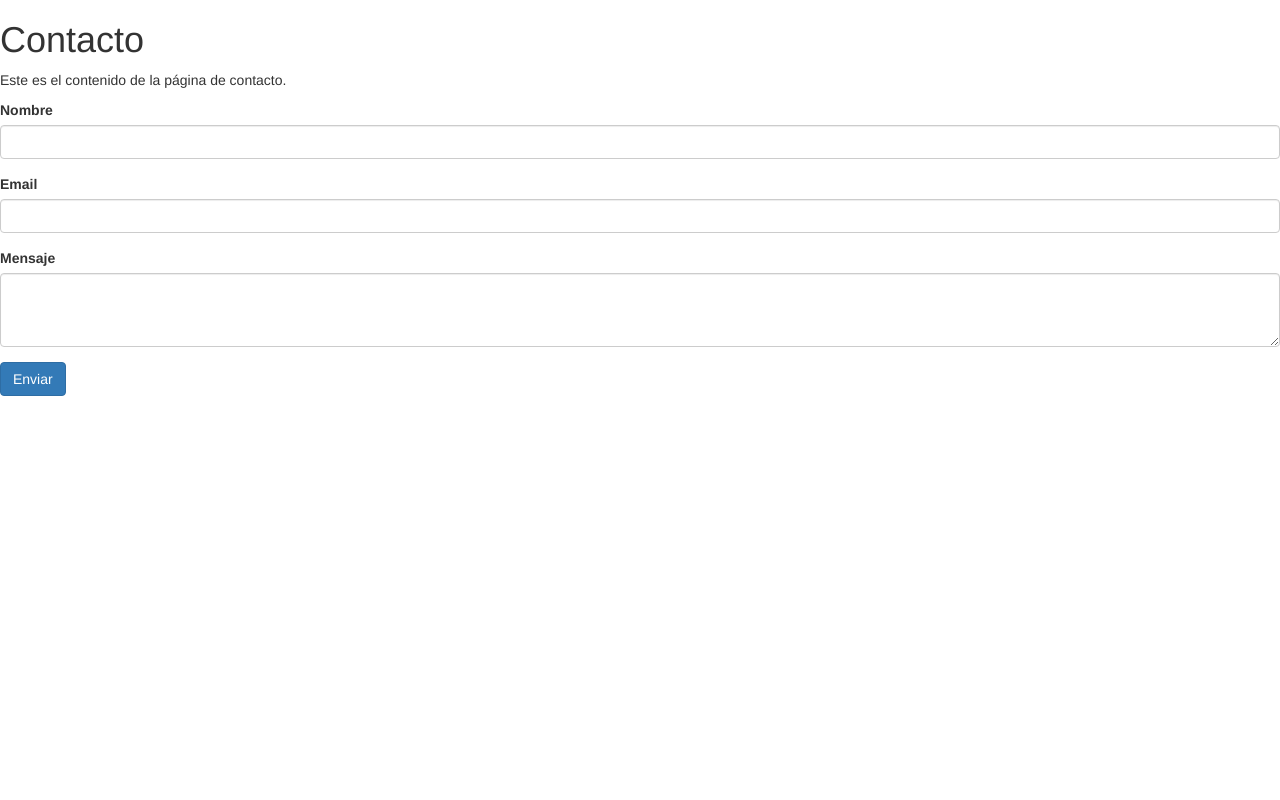
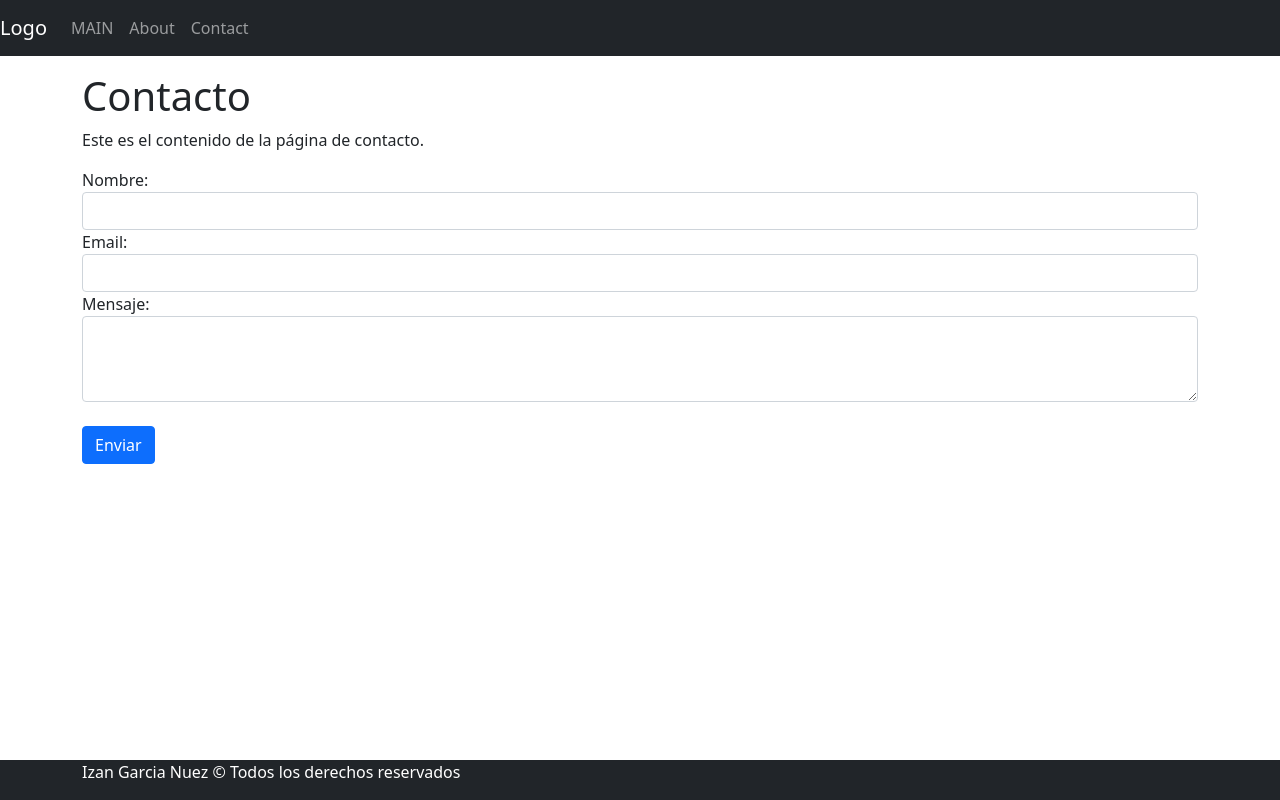
Before and after one commit to izangarciaa/Pycharm, a Flask app: page /contact in a window 1280 px wide. Run offline with Flask 3, Linux system fonts and the light colour scheme; some libraries are stand-ins or nearby versions.

Commit message:
Segundo Commit, pagina terminada

```diff
--- a/main.py
+++ b/main.py
@@ -1,6 +1,5 @@
 from flask import Flask, render_template
 from flask_bootstrap import Bootstrap
-
 app = Flask(__name__)
 bootstrap = Bootstrap(app)
 
--- /dev/null
+++ b/package.json
@@ -0,0 +1,5 @@
+{
+  "dependencies": {
+    "bootstrap": "^5.2.3"
+  }
+}
--- a/templates/base.html
+++ b/templates/base.html
@@ -1,35 +1,42 @@
-<!doctype html>
-{% extends 'bootstrap/base.html' %}
-
+<!DOCTYPE html>
 <html>
 <head>
-    <title>{% block title %}{% endblock %}</title>
-    <meta charset="utf-8">
-    <meta name="viewport" content="width=device-width, initial-scale=1">
-    <link rel="stylesheet" href="{{ url_for('static', filename='css/bootstrap.min.css') }}">
+    <title>Mi sitio web</title>
+<link href="https://cdn.jsdelivr.net/npm/bootstrap@5.0.2/dist/css/bootstrap.min.css" rel="stylesheet" integrity="sha384-EVSTQN3/azprG1Anm3QDgpJLIm9Nao0Yz1ztcQTwFspd3yD65VohhpuuCOmLASjC" crossorigin="anonymous">
 </head>
 <body>
-    <nav class="navbar navbar-expand-lg navbar-light bg-light">
-        <a class="navbar-brand" href="#">Mi Sitio Web</a>
-        <button class="navbar-toggler" type="button" data-toggle="collapse" data-target="#navbarNav" aria-controls="navbarNav" aria-expanded="false" aria-label="Toggle navigation">
+
+<nav class="navbar navbar-expand-md navbar-dark bg-dark fixed-top">
+	<a class="navbar-brand" href="#">Logo</a>
+	<button class="navbar-toggler" type="button" data-toggle="collapse" data-target="#navbarResponsive">
 	<span class="navbar-toggler-icon"></span>
 	</button>
-        <div class="collapse navbar-collapse" id="navbarNav">
+	<div class="collapse navbar-collapse" id="navbarResponsive">
 		<ul class="navbar-nav ml-auto">
-                <li class="nav-item active">
-                    <a class="nav-link" href="{{ url_for('index') }}">Inicio</a>
+			<li class="nav-item">
+				<a class="nav-link" data-value="" href="{{ url_for('index') }}">MAIN</a>
 			</li>
 			<li class="nav-item">
-                    <a class="nav-link" href="{{ url_for('about') }}">Acerca de</a>
+				<a class="nav-link" data-value="about" href="{{ url_for('about') }}">About</a>
 			</li>
 			<li class="nav-item">
-                    <a class="nav-link" href="{{ url_for('contact') }}">Contacto</a>
+				<a class="nav-link" data-value="" href="{{ url_for('contact') }}">Contact</a>
 			</li>
+
 	</ul>
 </div>
 </nav>
-    <div class="container mt-4">
+
+<!-- Contenido de la página -->
+<div class="container">
     {% block content %}{% endblock %}
 </div>
+<script src="https://cdn.jsdelivr.net/npm/bootstrap@5.0.2/dist/js/bootstrap.bundle.min.js" integrity="sha384-MrcW6ZMFYlzcLA8Nl+NtUVF0sA7MsXsP1UyJoMp4YLEuNSfAP+JcXn/tWtIaxVXM" crossorigin="anonymous"></script>
+<footer class="footer fixed-bottom bg-dark text-white">
+    <div class="container">
+        <p>Izan Garcia Nuez &copy; Todos los derechos reservados</p>
+    </div>
+</footer>
 </body>
+
 </html>
--- a/templates/contact.html
+++ b/templates/contact.html
@@ -3,21 +3,24 @@
 {% block title %}Contacto{% endblock %}
 
 {% block content %}
+</br>
+</br>
+</br>
 <h1>Contacto</h1>
 <p>Este es el contenido de la página de contacto.</p>
 <form>
     <div class="form-group">
-            <label for="nombre">Nombre</label>
+        <label for="nombre">Nombre:</label>
         <input type="text" class="form-control" id="nombre">
     </div>
     <div class="form-group">
-            <label for="email">Email</label>
+        <label for="email">Email:</label>
         <input type="email" class="form-control" id="email">
     </div>
     <div class="form-group">
-            <label for="mensaje">Mensaje</label>
+        <label for="mensaje">Mensaje:</label>
         <textarea class="form-control" id="mensaje" rows="3"></textarea>
-        </div>
+    </div></br>
     <button type="submit" class="btn btn-primary">Enviar</button>
 </form>
 {% endblock %}
```
Also changed, not shown: templates/about.html (+6 -2 lines), templates/index.html (+6 -2 lines), package-lock.json (added). Lines whose indentation alone changed are shown as unchanged.
